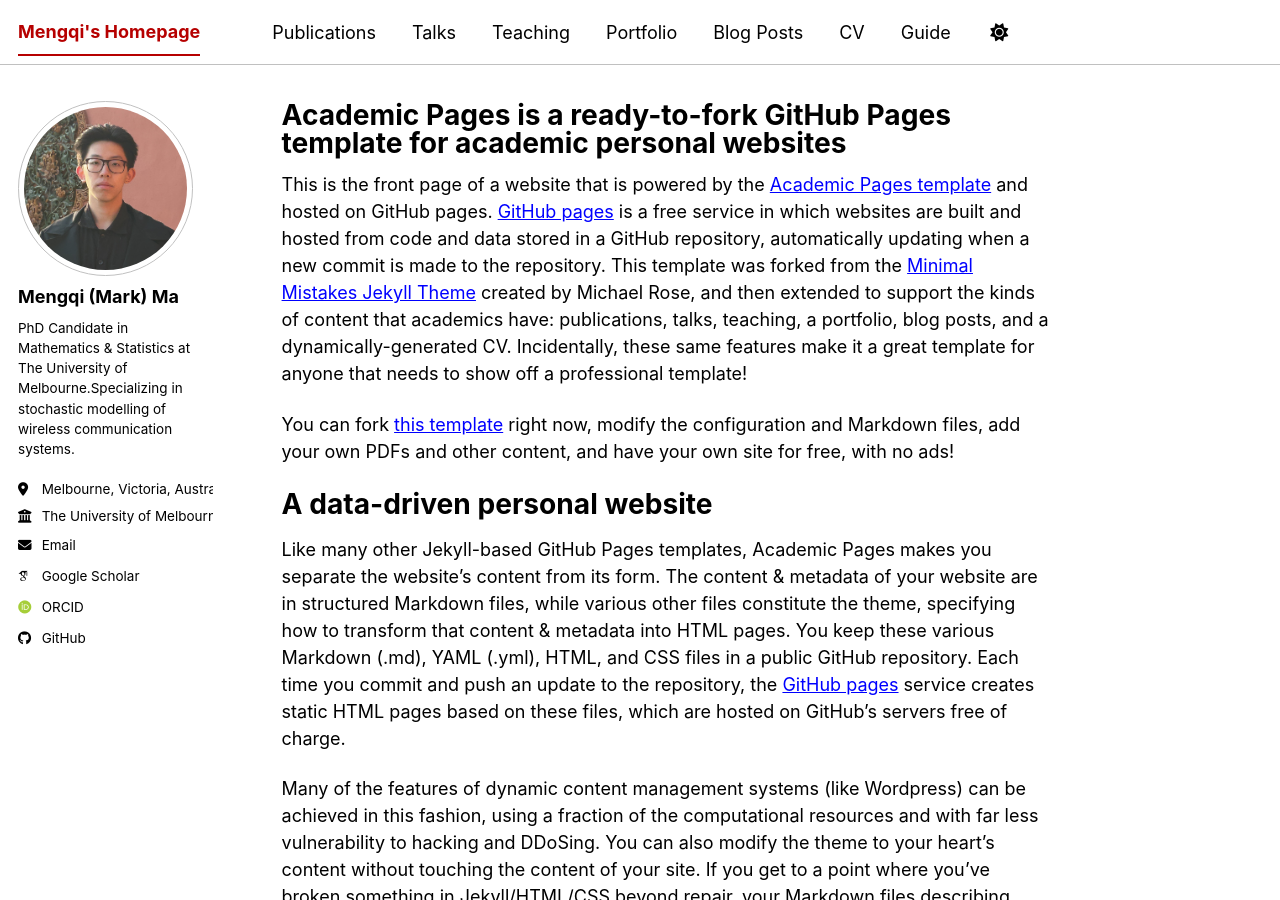
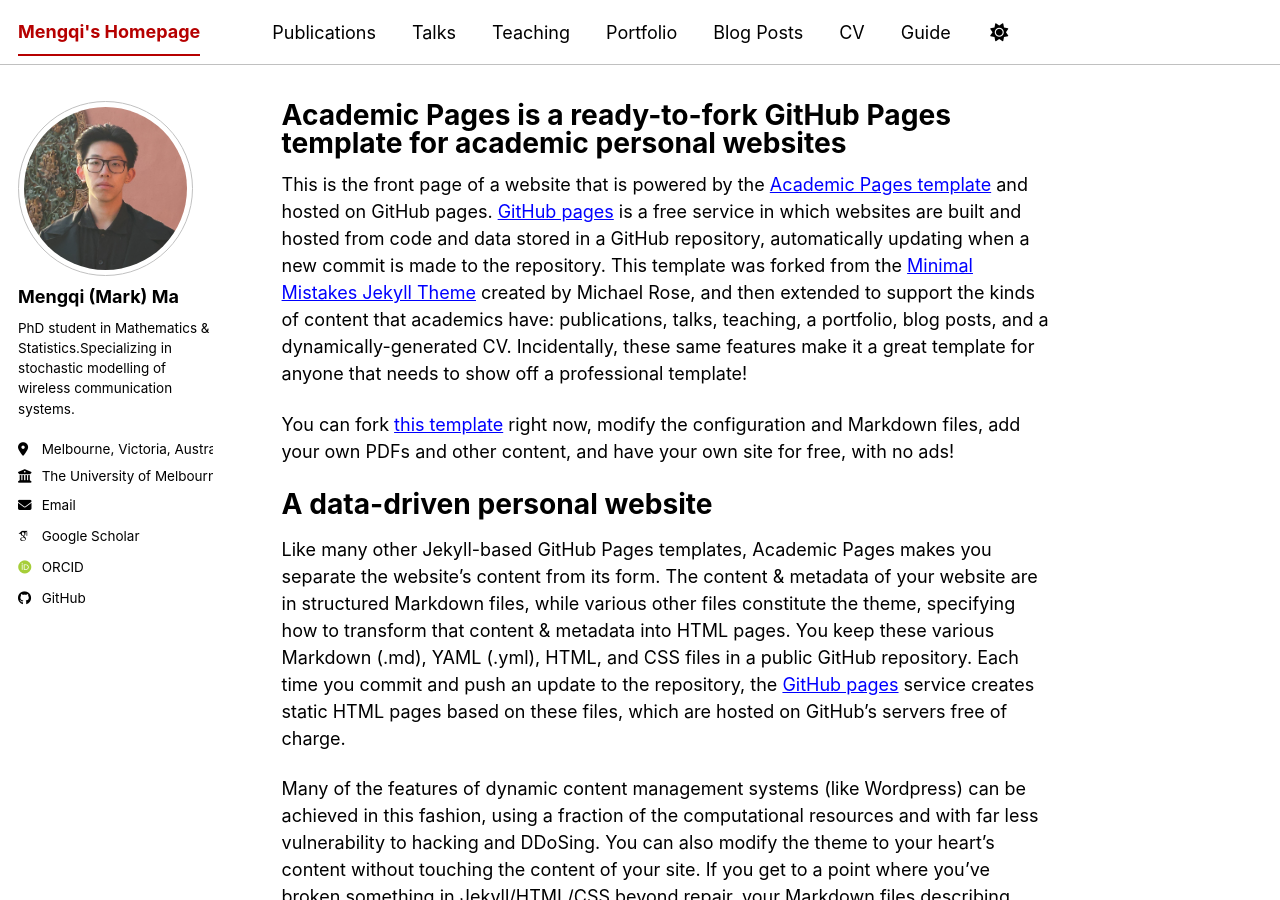
Before and after one commit to Mengqi-MA/Mengqi-MA.github.io, a Jekyll site: the page built from _pages/about.md, in a window 1280 px wide and 900 px high. Built offline with Jekyll 4.4.1, drawn with Linux system fonts in a browser that asks for light colours; some web fonts are replaced; a script bundle is joined from its source files by our own code; library files that are not in the unit come from our copies.

Commit message:
Update _config.yml

```diff
--- a/_config.yml
+++ b/_config.yml
@@ -27,7 +27,7 @@ author:
   name             : "Mengqi (Mark) Ma"
   pronouns         : # example: "she/her"
   bio:
-  - "PhD Candidate in Mathematics & Statistics at The University of Melbourne."
+  - "PhD student in Mathematics & Statistics."
   - "Specializing in stochastic modelling of wireless communication systems."
   location         : "Melbourne, Victoria, Australia"
   employer         : "The University of Melbourne"
```
